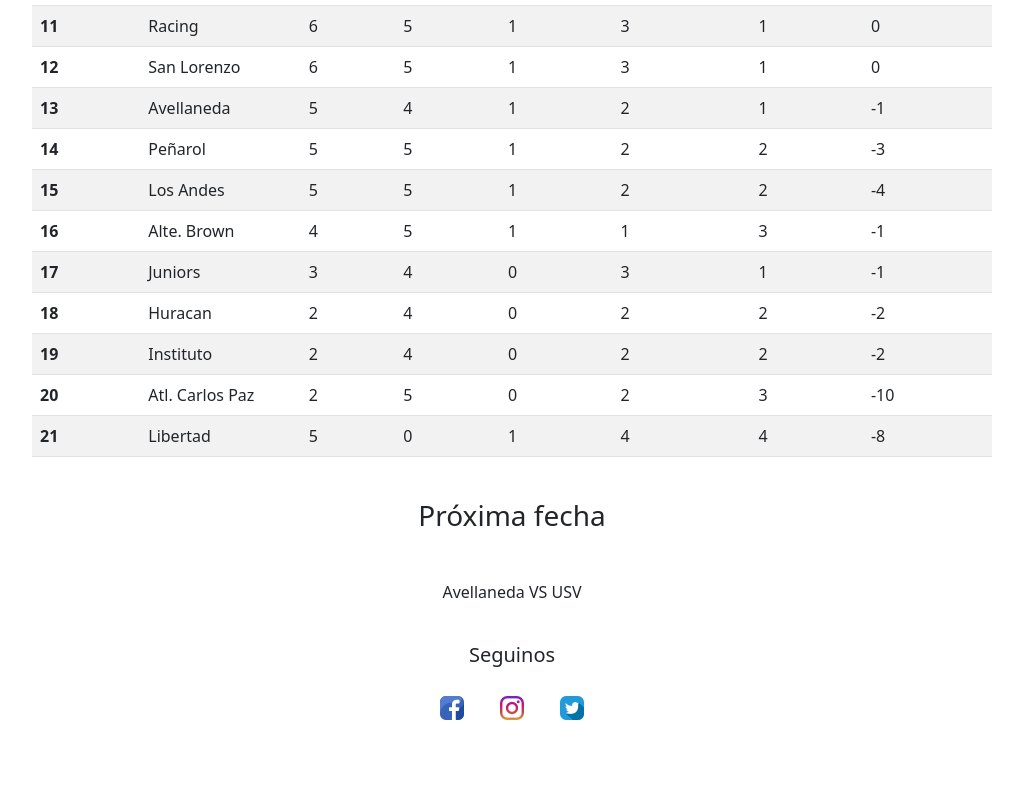
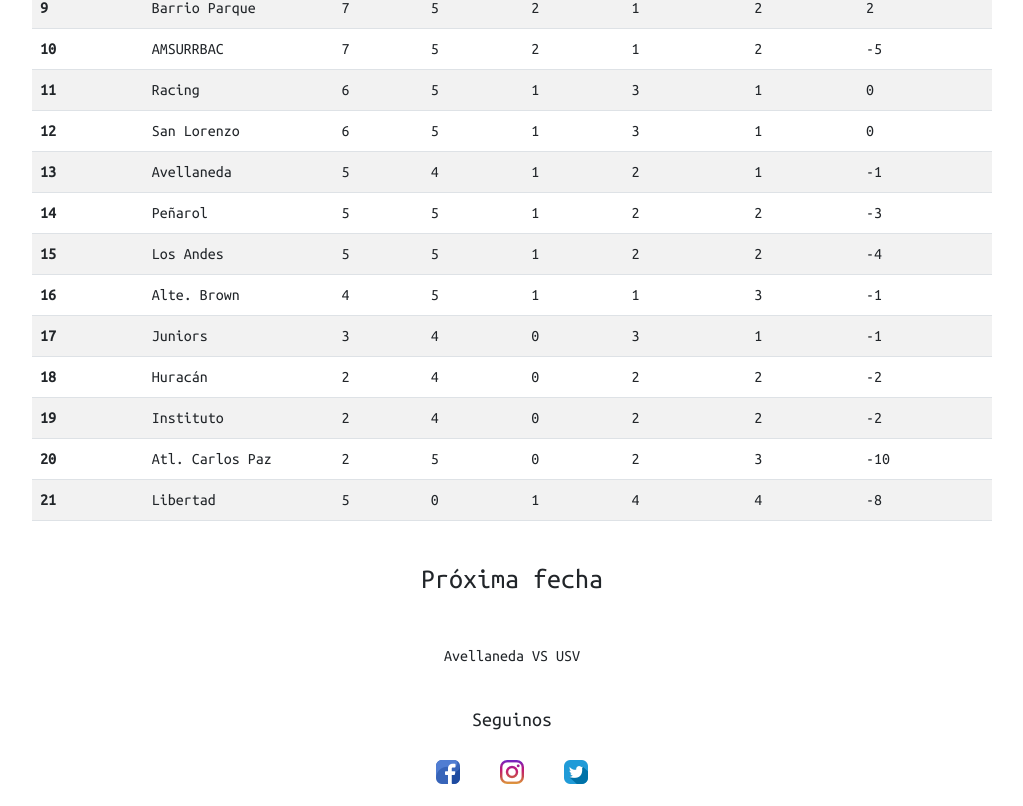
Before and after one commit to manuortega12/finalCoder, a website: page index.html in a window 1280 px wide. Shown: the part 806-1612 px from the top of the page, without its empty margins (128-1151 px from the left). Before the commit the page ends 1548 px from the top, so only its background shows below. Drawn offline with nearby package versions, Linux system fonts and the light colour scheme.

Commit message:
cambios en fonts, hover en footer

```diff
--- a/index.html
+++ b/index.html
@@ -10,12 +10,24 @@
       integrity="sha384-1BmE4kWBq78iYhFldvKuhfTAU6auU8tT94WrHftjDbrCEXSU1oBoqyl2QvZ6jIW3"
       crossorigin="anonymous"
     />
+    <link rel="preconnect" href="https://fonts.googleapis.com" />
+    <link rel="preconnect" href="https://fonts.gstatic.com" crossorigin />
+    <link
+      href="https://fonts.googleapis.com/css2?family=Acme&family=Dosis:wght@300&display=swap"
+      rel="stylesheet"
+    />
+    <link rel="preconnect" href="https://fonts.googleapis.com" />
+    <link rel="preconnect" href="https://fonts.gstatic.com" crossorigin />
+    <link
+      href="https://fonts.googleapis.com/css2?family=Dosis:wght@300&family=Ubuntu+Mono&display=swap"
+      rel="stylesheet"
+    />
     <link rel="stylesheet" href="./css/estilos.css" />
     <title>Club Atlético Avellaneda</title>
   </head>
   <body>
     <header class="headerIndex">
-      <h1>Club Atlético Avellaneda</h1>
+      <h1 class="titulo">Club Atlético Avellaneda</h1>
       <img
         class="escudoIndex"
         src="./multimedia/fotos/avellaneda1.png"
@@ -257,7 +269,7 @@
                 </tr>
                 <tr>
                   <th scope="row">18</th>
-                  <td>Huracan</td>
+                  <td>Huracán</td>
                   <td>2</td>
                   <td>4</td>
                   <td>0</td>
--- a/sass/_contacto.scss
+++ b/sass/_contacto.scss
@@ -1,9 +1,3 @@
-* {
-    margin: 0;
-    padding: 0;
-    box-sizing: border-box;
-}
-
 
 .tituloUbicacion, .sugerencia {
     text-align: center;
@@ -48,19 +42,3 @@
     margin: 0.1rem auto;
     padding: 0.1rem;
 }
-
-.footer {
-    display: flex;
-    flex-direction: column;
-}
-
-.seguinos, .redes {
-    text-align: center;
-    margin: 0.2rem;
-    padding: 0.2rem;
-}
-
-.iconred {
-    margin: 0.5rem;
-    padding: 0.5rem;
-}
--- a/sass/_galeria.scss
+++ b/sass/_galeria.scss
@@ -1,14 +1,7 @@
-* {
-    margin: 0;
-    padding: 0;
-    box-sizing: border-box;
-}
-
 .multimedia {
     display: flex;
     flex-direction: column;
 }
-
 
 .tituloGaleria {
     text-align: center;
@@ -19,23 +12,6 @@
     justify-content: center;
     align-content: center;
 }
-
-.footer {
-    display: flex;
-    flex-direction: column;
-}
-
-.seguinos, .redes {
-    text-align: center;
-    margin: 0.2rem;
-    padding: 0.2rem;
-}
-
-.iconred {
-    margin: 0.5rem;
-    padding: 0.5rem;
-}
-
 
 @media screen and (max-width: 768px) {
     .video {
--- a/sass/_historia.scss
+++ b/sass/_historia.scss
@@ -1,10 +1,3 @@
-* {
-    margin: 0;
-    padding: 0;
-    box-sizing: border-box;
-}
-
-
 .tituloHistoria {
     display: flex;
     flex-direction: row;
@@ -41,23 +34,6 @@
     justify-items: center;
     align-items: center;
 }
-
-.footer {
-    display: flex;
-    flex-direction: column;
-}
-
-.seguinos, .redes {
-    text-align: center;
-    margin: 0.2rem;
-    padding: 0.2rem;
-}
-
-.iconred {
-    margin: 0.5rem;
-    padding: 0.5rem;
-}
-
 
 @media screen and (max-width: 768px) {
     .body {
--- a/sass/_index.scss
+++ b/sass/_index.scss
@@ -1,9 +1,9 @@
-* {
-    margin: 0;
-    padding: 0;
-    box-sizing: border-box;
+// comienza estilos para el index
+
+body {
+    font-family: 'Dosis', sans-serif;
+    font-family: 'Ubuntu Mono', monospace;
 }
-
 
 .headerIndex {
     display: grid;
@@ -11,12 +11,25 @@
     grid-template-rows: 1fr;
     justify-items: center;
     align-items: center;
-}
+    margin: 1rem;
+    padding: 1rem;
 
     .escudoIndex {
         max-width: 10rem;
     }
 
+    .titulo {
+        text-transform: uppercase;
+        font-family: 'Acme', sans-serif;
+        font-family: 'Dosis', sans-serif;
+    }
+}
+
+.mainIndex {
+    display: flex;
+    flex-direction: column;
+    justify-content: center;
+    align-content: center;
 
     .actualidad, .proxima, .vs {
         margin: 1rem;
@@ -24,22 +37,15 @@
         text-align: center;
     }
 
-.mainIndex {
-    display: flex;
-    flex-direction: column;
-    justify-content: center;
-    align-content: center;
-}
-
     .table {
         width: 60rem;
         margin: 10px auto;
+    }
 }
 
 .footer {
     display: flex;
     flex-direction: column;
-}
 
     .seguinos, .redes {
         text-align: center;
@@ -47,11 +53,17 @@
         padding: 0.2rem;
     }
 
+    .redes {
         .iconred {
             margin: 0.5rem;
             padding: 0.5rem;
         }
+        .iconred:hover {
+            transform: scale(1.2,1.2)
+        }
+    }
 
+}
 
 @media screen and (max-width: 768px) {
     .body {
@@ -66,3 +78,5 @@
     }
 
 }
+
+// terminan estilos pare el index
--- a/sass/_mas.scss
+++ b/sass/_mas.scss
@@ -4,25 +4,8 @@
     padding: 0.5rem;
 }
 
-
 .tituloMas {
     text-align: center;
-}
-
-.footer {
-    display: flex;
-    flex-direction: column;
-}
-
-.seguinos, .redes {
-    text-align: center;
-    margin: 0.2rem;
-    padding: 0.2rem;
-}
-
-.iconred {
-    margin: 0.5rem;
-    padding: 0.5rem;
 }
 
 @media screen and (max-width: 768px) {
--- a/sass/estilos.scss
+++ b/sass/estilos.scss
@@ -1,3 +1,9 @@
+* {
+    margin: 0;
+    padding: 0;
+    box-sizing: border-box
+}
+
 @import "index";
 @import "historia";
 @import "galeria";
```
Also changed, not shown: page/contacto.html (+12 -0 lines), page/galeria.html (+12 -0 lines), page/historia.html (+12 -0 lines), page/mas.html (+12 -0 lines), css/estilos.css, 1 other file. Lines whose indentation alone changed are shown as unchanged.
